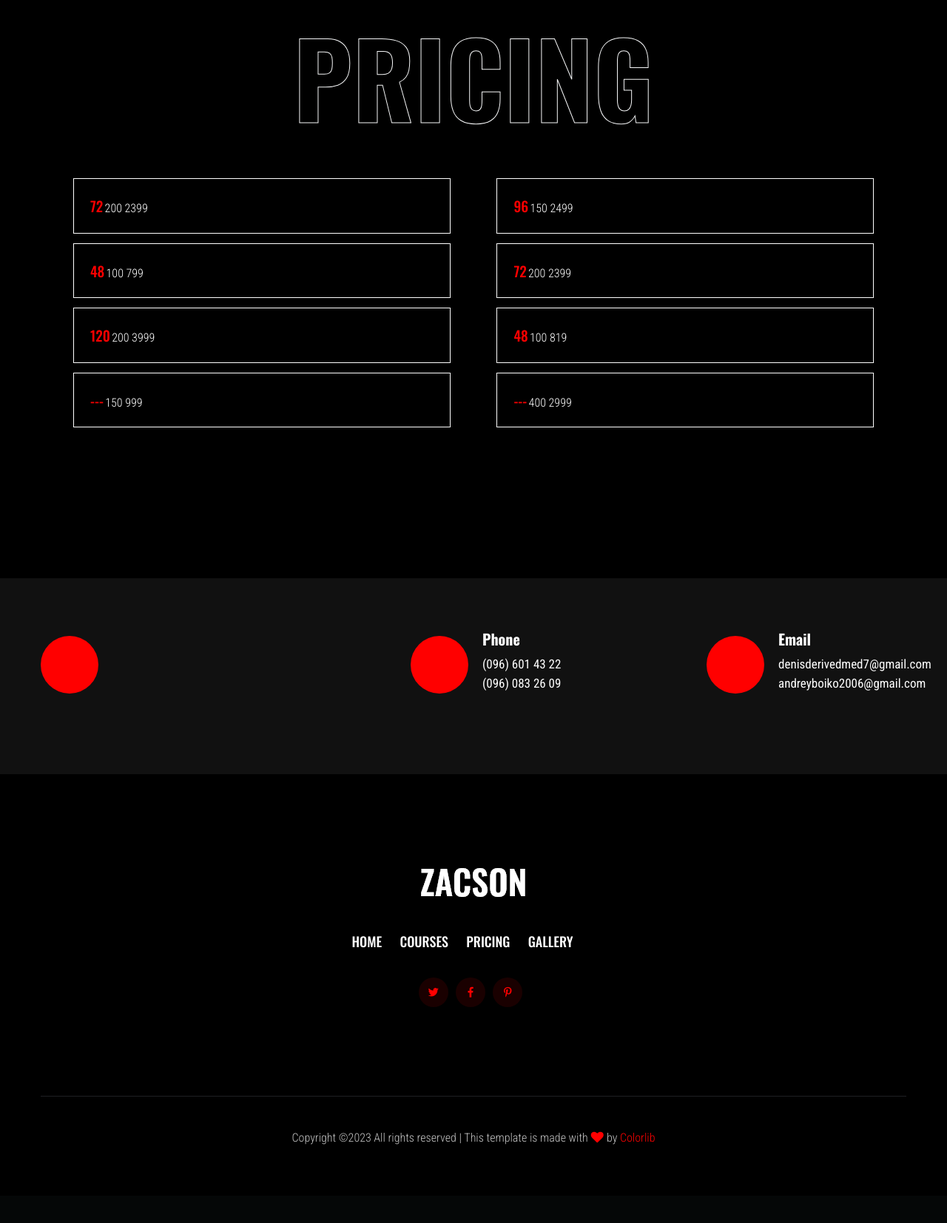
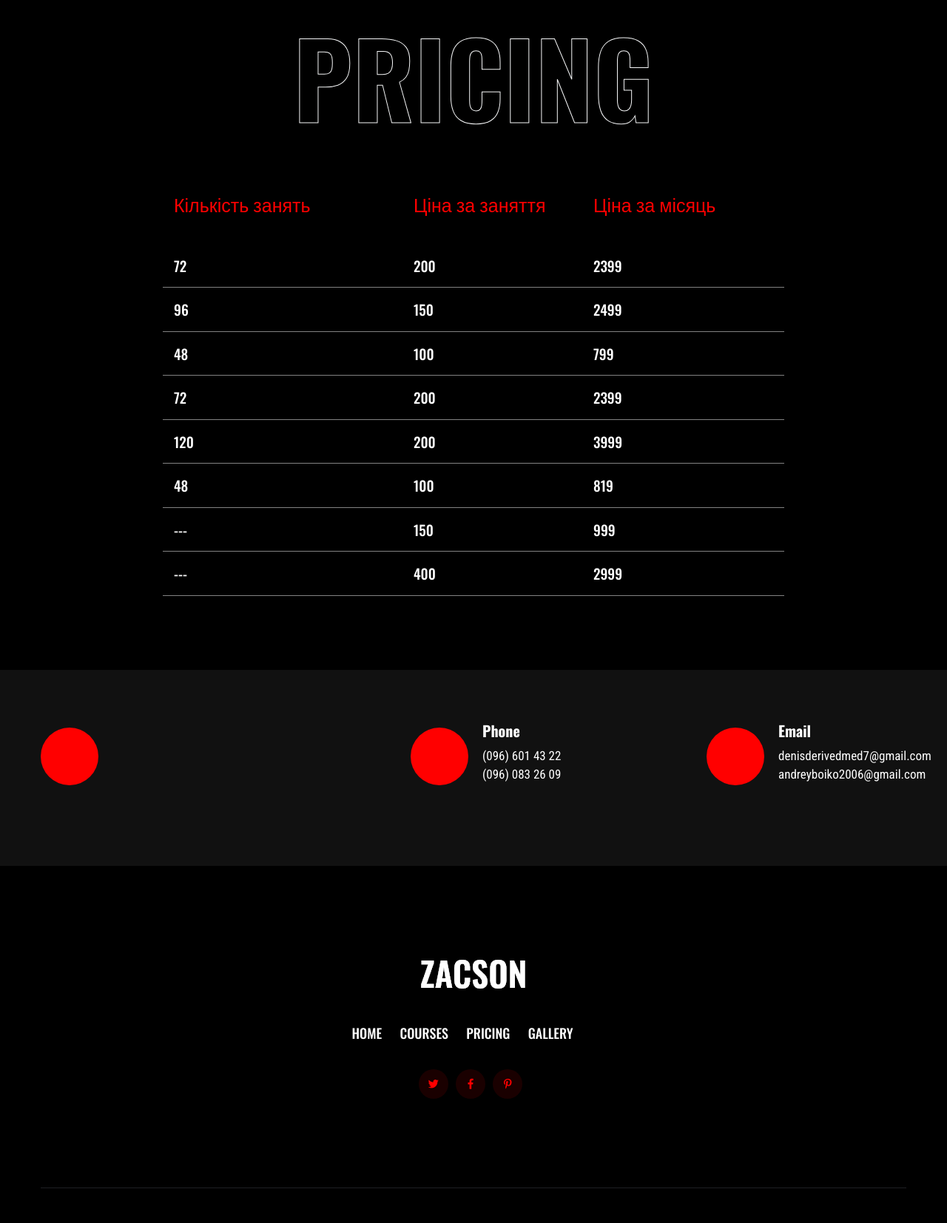
Before and after one commit to Andryxa1/Homework, a Flask app: page /pricing in a window 1280 px wide. Shown: the part 531-2185 px from the top of the page at 74% size. Before the commit the page ends 2079 px from the top, so only its background shows below. Run offline with Flask 2, Linux system fonts and the light colour scheme; data comes from the database, SQL or seed files in the repository; some libraries are stand-ins or nearby versions.

Commit message:
changed styles for pricing

```diff
--- a/project-gymsite/templates/pricing.html
+++ b/project-gymsite/templates/pricing.html
@@ -8,7 +8,6 @@
       <meta name="viewport" content="width=device-width, initial-scale=1">
       <link rel="manifest" href="site.webmanifest">
       <link rel="shortcut icon" type="image/x-icon" href="assets/img/favicon.ico">
-
       <!-- CSS here -->
       <link rel="stylesheet" href="static/assets/css/bootstrap.min.css">
       <link rel="stylesheet" href="static/assets/css/owl.carousel.min.css">
@@ -105,23 +104,44 @@
                   </div>
                </div>
                <div class="row">
-                <ul id="navigation" style="display:flex; flex-wrap:wrap; margin: auto; margin-bottom:90px; width: 90%; align-items: center; justify-content: space-between;">
+                  <ul id="navigation" class="train_wrapper">
+                     <li class="train_list first">
+                        <span class="train_description">Кількість занять</span>
+                        <span class="train_description">Ціна за заняття</span>
+                        <span class="train_description">Ціна за місяць</span>
+                     <li>
                         {% for item in courses %}
-                        <li style="margin-bottom:15px; outline: 1px solid white; padding: 22px; width: 47%">
-                            <a href="{{ item.ID }}" class="train_header"
-                            style="
+                     <li class="train_list">
+                        <a href="{{ item.ID }}" class="train_header">{{ item["Number of lessons"] }}</a>
+                        <span class="train_description">{{ item.Price }} </span>
+                        <span class="train_description" style=>{{ item['Price per month'] }} </span>
+                     </li>
+                     {% endfor %}
+                  </ul>
+                  <style>
+
+                     .train_wrapper {
                         text-decoration: none;
-                                color: #FF0000;
+                        color: #ffffff;
+                        width: 70%;
                         font-size: 19px;
                         font-weight: 500;
                         font-family: 'Oswald', sans-serif;
-                            ">{{ item["Number of lessons"] }}</a>
-                            <span class="train_description" style="color: white; font-size: 16px; margin-bottom:0; margin-top: 9px;font-family: 'Roboto Condensed', sans-serif; line-height:1; font-weight:200">{{ item.Price }} </span>
-                            <span class="train_description" style="color: white; font-size: 16px; margin-bottom:0; margin-top: 9px;font-family: 'Roboto Condensed', sans-serif; line-height:1; font-weight:200">{{ item['Price per month'] }} </span>
-
-                        </li>
-                    {% endfor %}
-                    </ul>
+                        margin: auto;
+                    }
+                     .train_list {
+                        display: grid;
+                        grid-template-columns: 40% 30% 30%;
+                        border-bottom: 1px solid rgba(255, 255, 255, 0.51);
+                        padding: 15px;
+                     }
+                     .first {
+                        color: #FF0000;
+                        margin-bottom: 20px;
+                        font-size: 25px;
+                        border-bottom: 0;
+                    }
+                  </style>
                </div>
             </div>
          </section>
@@ -135,7 +155,6 @@
                         <div class="features-icon">
                            <img src="static/assets/img/icon/icon1.svg" alt="">
                         </div>
-
                      </div>
                   </div>
                   <div class="col-xl-3 col-lg-4 col-md-6 col-sm-8">
@@ -214,9 +233,11 @@
                   <div class="row d-flex align-items-center">
                      <div class="col-lg-12">
                         <div class="footer-copy-right text-center">
-                            <p><!-- Link back to Colorlib can't be removed. Template is licensed under CC BY 3.0. -->
+                           <p>
+                              <!-- Link back to Colorlib can't be removed. Template is licensed under CC BY 3.0. -->
                               Copyright &copy;<script>document.write(new Date().getFullYear());</script> All rights reserved | This template is made with <i class="fa fa-heart" aria-hidden="true"></i> by <a href="https://colorlib.com" target="_blank">Colorlib</a>
-                              <!-- Link back to Colorlib can't be removed. Template is licensed under CC BY 3.0. --></p>
+                              <!-- Link back to Colorlib can't be removed. Template is licensed under CC BY 3.0. -->
+                           </p>
                         </div>
                      </div>
                   </div>
@@ -229,9 +250,7 @@
       <div id="back-top" >
          <a title="Go to Top" href="#"> <i class="fas fa-level-up-alt"></i></a>
       </div>
-
       <!-- JS here -->
-
       <script src="./static/assets/js/vendor/modernizr-3.5.0.min.js"></script>
       <!-- Jquery, Popper, Bootstrap -->
       <script src="./static/assets/js/vendor/jquery-1.12.4.min.js"></script>
@@ -239,7 +258,6 @@
       <script src="./static/assets/js/bootstrap.min.js"></script>
       <!-- Jquery Mobile Menu -->
       <script src="./static/assets/js/jquery.slicknav.min.js"></script>
-
       <!-- Jquery Slick , Owl-Carousel Plugins -->
       <script src="./static/assets/js/owl.carousel.min.js"></script>
       <script src="./static/assets/js/slick.min.js"></script>
@@ -247,29 +265,24 @@
       <script src="./static/assets/js/wow.min.js"></script>
       <script src="./static/assets/js/animated.headline.js"></script>
       <script src="./static/assets/js/jquery.magnific-popup.js"></script>
-
       <!-- Date Picker -->
       <script src="./static/assets/js/gijgo.min.js"></script>
       <!-- Nice-select, sticky -->
       <script src="./static/assets/js/jquery.nice-select.min.js"></script>
       <script src="./static/assets/js/jquery.sticky.js"></script>
-
       <!-- counter , waypoint,Hover Direction -->
       <script src="./static/assets/js/jquery.counterup.min.js"></script>
       <script src="./static/assets/js/waypoints.min.js"></script>
       <script src="./static/assets/js/jquery.countdown.min.js"></script>
       <script src="./static/assets/js/hover-direction-snake.min.js"></script>
-
       <!-- contact js -->
       <script src="./static/assets/js/contact.js"></script>
       <script src="./static/assets/js/jquery.form.js"></script>
       <script src="./static/assets/js/jquery.validate.min.js"></script>
       <script src="./static/assets/js/mail-script.js"></script>
       <script src="./static/assets/js/jquery.ajaxchimp.min.js"></script>
-
       <!-- Jquery Plugins, main Jquery -->
       <script src="./static/assets/js/plugins.js"></script>
       <script src="./static/assets/js/main.js"></script>
-
    </body>
 </html>
```
Lines whose indentation alone changed are shown as unchanged.
